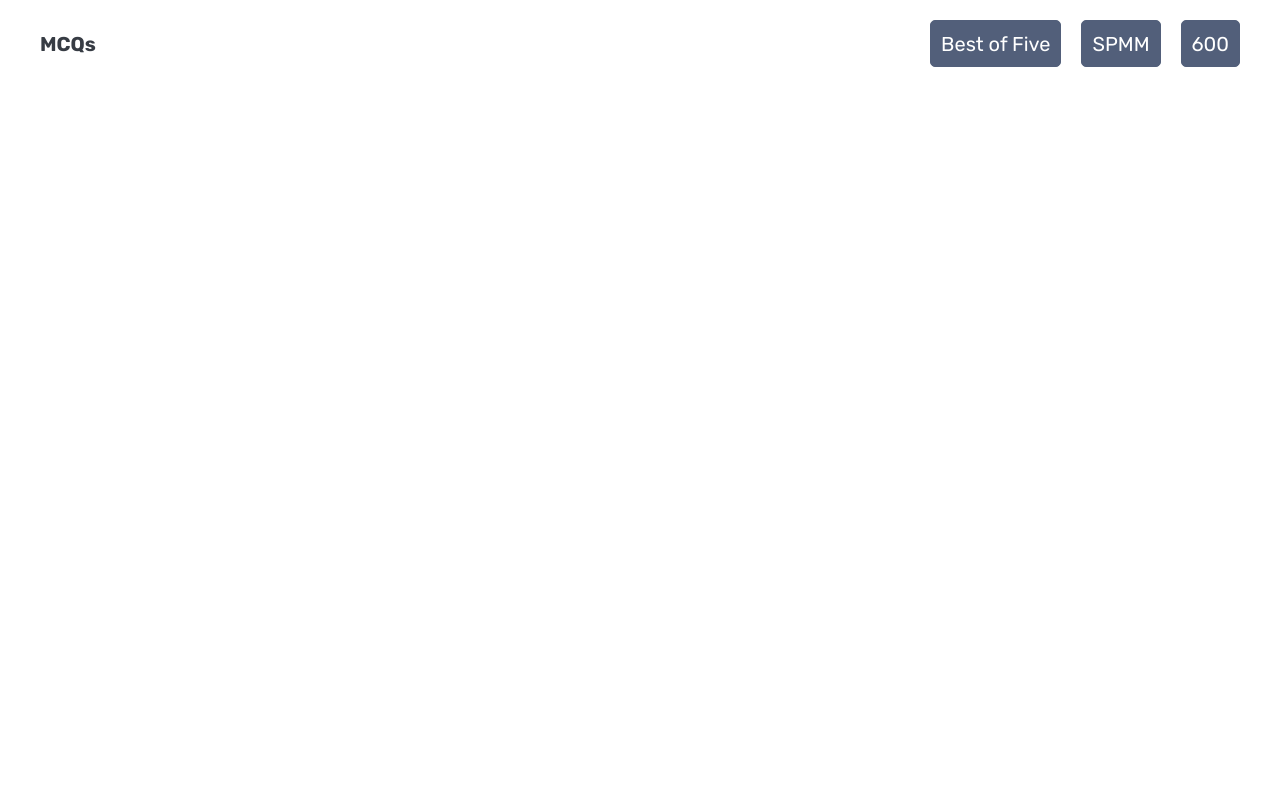
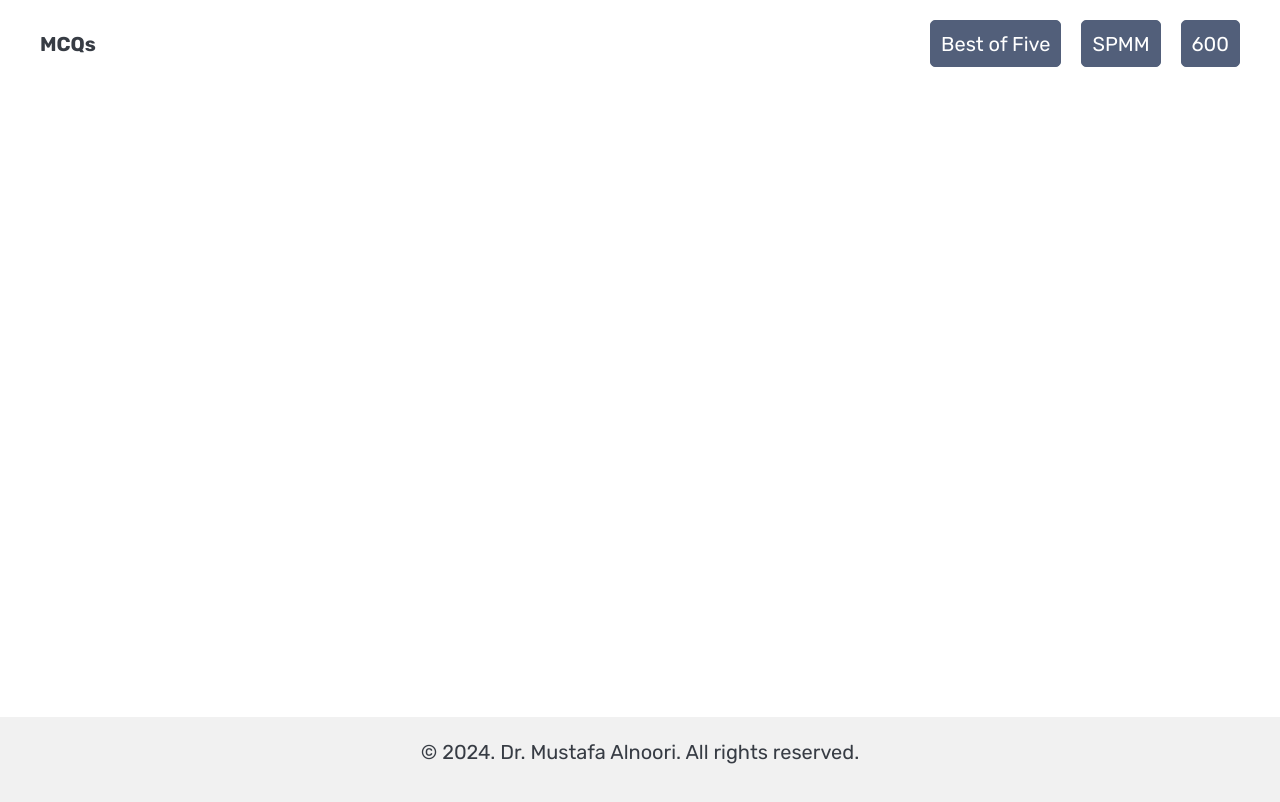
Before and after one commit to alnoorimustafa/MCQs, a Vue app in the folder mcq/: page / in a window 1280 px wide. Shown: the top 802 px of the page. Built offline with nearby package versions, Linux system fonts and the light colour scheme.

Commit message:
loading spinner

```diff
--- a/mcq/index.html
+++ b/mcq/index.html
@@ -5,7 +5,7 @@
     <link rel="icon" href="/favicon.ico" />
     <link rel="stylesheet" href="./src/assets/pico.min.css" />
     <meta name="viewport" content="width=device-width, initial-scale=1.0" />
-    <title>Vite App</title>
+    <title>Psychiatry MCQs</title>
     <style>
       @import url("https://fonts.googleapis.com/css2?family=IBM+Plex+Serif:ital,wght@0,100;0,200;0,300;0,400;0,500;0,600;0,700;1,100;1,200;1,300;1,400;1,500;1,600;1,700&family=Rubik:ital,wght@0,300..900;1,300..900&display=swap");
     </style>
--- a/mcq/src/App.vue
+++ b/mcq/src/App.vue
@@ -39,10 +39,42 @@ let page = ref("");
       </ul>
     </nav>
   </div>
-  <div class="container">
-    <BestOfFive v-if="page === 'bof'" />
-    <Book600 v-if="page === '600'" />
+  <div class="hh">
+    <div class="container">
+      <BestOfFive v-if="page === 'bof'" />
+      <Book600 v-if="page === '600'" />
+    </div>
+    <footer >
+      <p class="primary">&copy; 2024. Dr. Mustafa Alnoori. All rights reserved.</p>
+    </footer>
   </div>
 </template>
 
-<style></style>
+<style scoped>
+
+html, body {
+  height: 100%;
+  margin: 0;
+}
+
+.hh {
+  display: flex;
+  flex-direction: column;
+  min-height: 90vh; /* Ensure the container takes full height */
+}
+
+.container {
+  flex-grow: 1; /* Allow the main content to grow */
+}
+
+.azure {
+color: #017FC0;
+}
+
+footer {
+  text-align: center;
+  padding: 1em;
+  background-color: #f1f1f1;
+  width: 100%;
+}
+</style>
--- a/mcq/src/components/BOF/ChapterMCQs.vue
+++ b/mcq/src/components/BOF/ChapterMCQs.vue
@@ -1,5 +1,5 @@
 <script setup lang="ts">
-import { ref, computed } from "vue";
+import { ref, computed, onMounted } from "vue";
 
 const props = defineProps(["questionsData"]);
 
@@ -8,6 +8,14 @@ const questions = ref(props.questionsData); // Initialize questions with data fr
 const selectedOptions = ref(Array(questions.value.length).fill(null)); // Track the selected option for each question
 const score = ref(0); // Initialize score
 const wrong = ref(0); // Initialize score
+const loading = ref(true); // Loading state
+
+// Simulate loading questions (replace this with actual loading logic)
+onMounted(() => {
+  setTimeout(() => {
+    loading.value = false; // Set loading to false after loading is complete
+  }, 1000); // Simulate a 1 second loading time
+});
 
 // Function to handle option selection
 const selectOption = (
@@ -39,8 +47,10 @@ const IncorrectAnswers = computed(() => wrong.value);
 </script>
 
 <template>
-  <div class="container">
-    <div id="app">
+  <div>
+    <article v-if="loading" aria-busy="true">Loading...</article>
+    <div v-else class="container">
+      <div id="app">
         <div class="score-display">
           <div class="score-row">
             <span class="label">Score:</span>
@@ -103,22 +113,17 @@ const IncorrectAnswers = computed(() => wrong.value);
       <div v-else class="placeholder">
         <p>Select A Chapter to Show MCQs</p>
       </div>
+    </div>
   </div>
 </template>
 
 <style scoped>
-/* Container for the app */
-#app {
-  font-family: "Rubik", sans-serif;
-}
-
-/* Styling for score display */
 
 .score-display {
   min-width: 15%;
   max-width: 50%;
   position: fixed;
-  bottom: 20px;
+  bottom: 40px;
   right: 20px;
   color: #333;
   background-color: rgba(172, 172, 172, 0.505);
@@ -194,6 +199,5 @@ const IncorrectAnswers = computed(() => wrong.value);
 
 .container {
   padding: 0;
-
 }
 </style>
```
Also changed, not shown: 1 other file (tests, documents, lock files or other folders).
